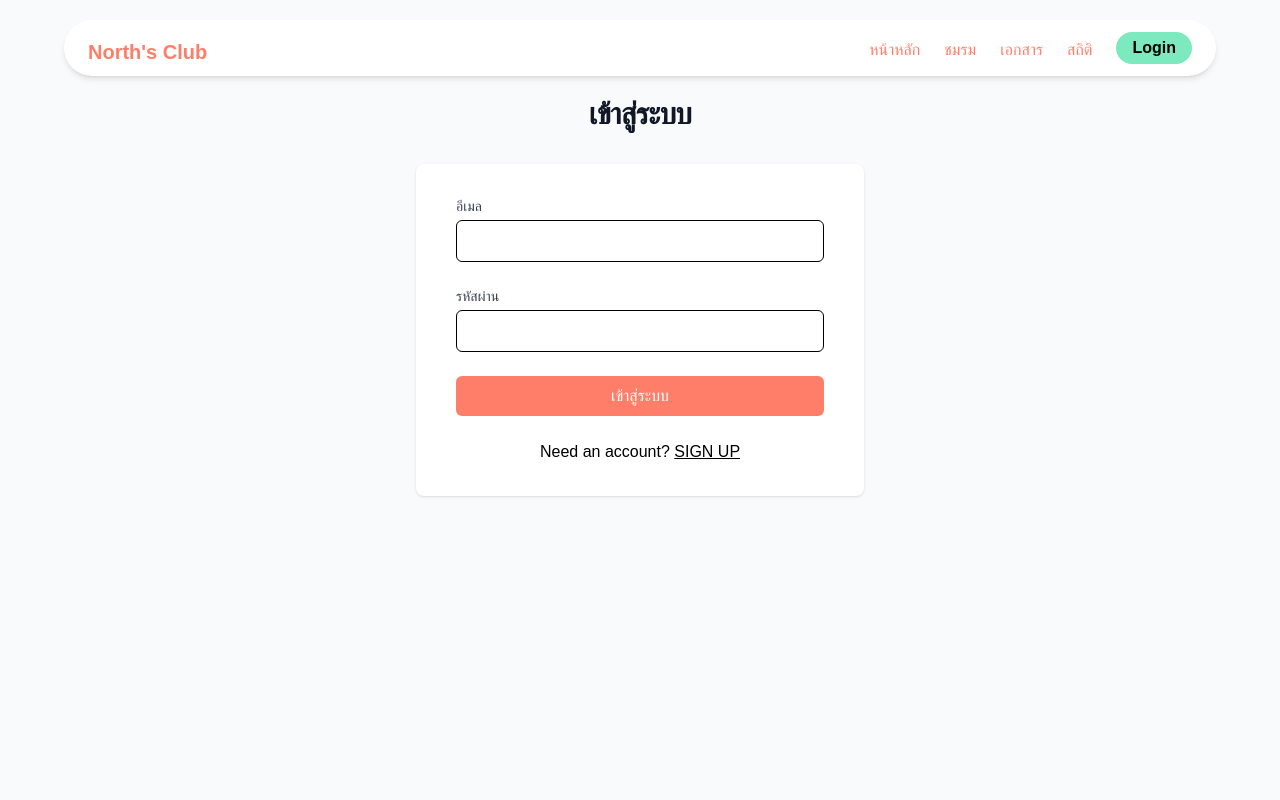
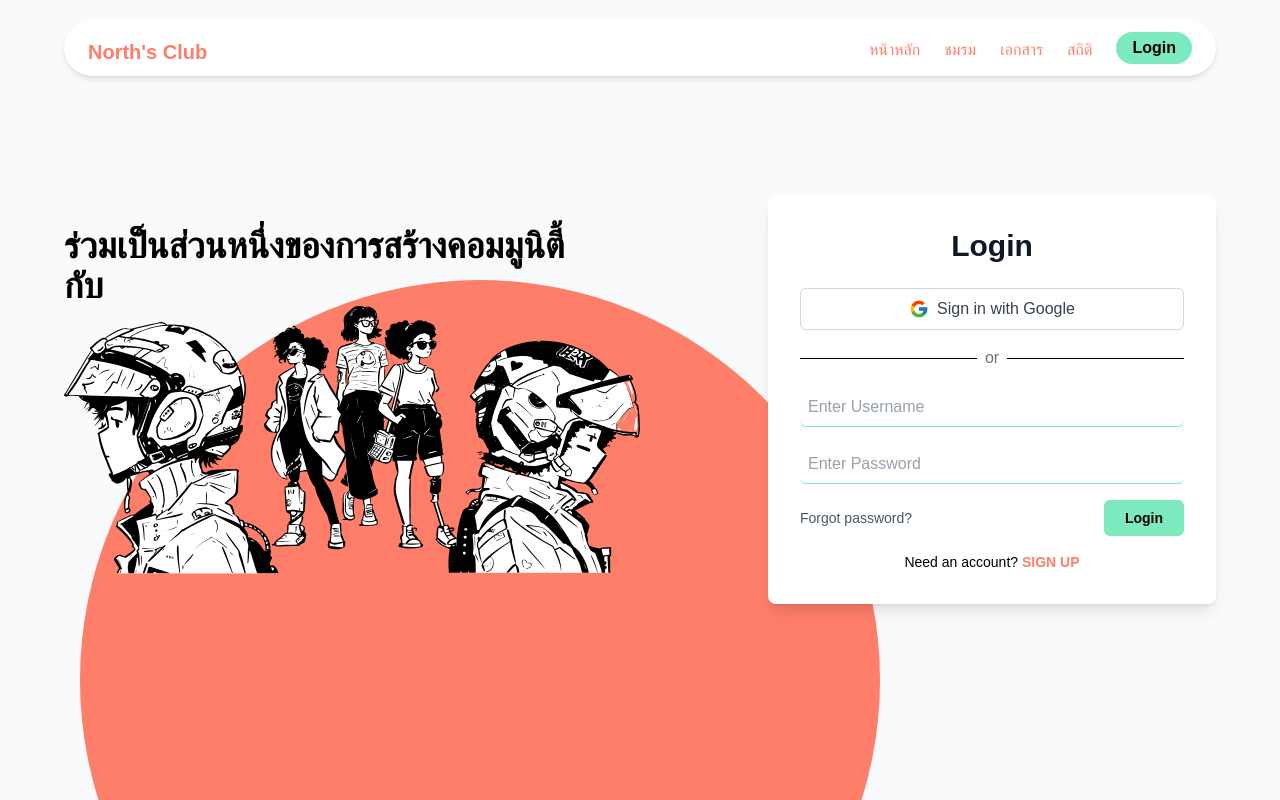
Before and after one commit to PhumipatJ/north-club-app, a React (Vite) app: page /login in a window 1280 px wide. Shown: the top 800 px of the page. Built offline with nearby package versions, Linux system fonts and the light colour scheme.

Commit message:
change login page to match ux/ui design

```diff
--- a/package.json
+++ b/package.json
@@ -21,6 +21,7 @@
     "lucide-react": "^0.475.0",
     "react": "^19.0.0",
     "react-dom": "^19.0.0",
+    "react-icons": "^5.5.0",
     "react-router-dom": "^7.1.5",
     "react-slick": "^0.30.3",
     "slick-carousel": "^1.8.1",
--- a/src/components/sections/Login.jsx
+++ b/src/components/sections/Login.jsx
@@ -1,6 +1,8 @@
 import { useState } from "react";
 import { Link, useNavigate } from "react-router-dom";
+import { FormControl, InputLabel, OutlinedInput, Button } from "@mui/material";
 import supabase from "../../../supabaseClient";
+import { FcGoogle } from "react-icons/fc";
 
 const Login = () => {
   const navigate = useNavigate();
@@ -17,72 +19,101 @@ const Login = () => {
       return;
     }
 
-    console.log("Logging in with:", { email, password });
-
-    const {data, error} = await supabase.auth.signInWithPassword({
-        email : email,
-        password : password,
+    const { data, error } = await supabase.auth.signInWithPassword({
+      email: email,
+      password: password,
     });
 
-    console.log("Response:", data, error);
-    if(error){
+    if (error) {
       setMessage(error.message);
       setEmail("");
       setPassword("");
       return;
     }
 
-    if(data){
+    if (data) {
       navigate("/");
-        return null;
     }
-
   };
 
   return (
-    <div className="min-h-screen bg-gray-50">
-      <div className="pt-24 px-4 sm:px-6 lg:px-8">
-        <div className="max-w-md mx-auto">
-          <h2 className="text-center text-3xl font-bold tracking-tight text-gray-900">
-            เข้าสู่ระบบ
-          </h2>
-          <div className="mt-8 bg-white py-8 px-4 shadow sm:rounded-lg sm:px-10">
-            {message && <p className="text-red-500 text-sm">{message}</p>}
-            <form onSubmit={handleSubmit} className="space-y-6">
+    <div className="min-h-screen flex items-center justify-center bg-gray-50">
+      {/* Circle Background*/}
+      <div className="absolute left-0 -bottom-50 w-lg h-lg bg-[#FF7E69] rounded-full transform translate-y-20 translate-x-20 " style={{width: '800px', height: '800px'}}> {/* Adjusted styling */}
+      </div>
+
+      <div className="flex flex-row items-center justify-between mx-6 max-w-6xl w-full z-0">
+        {/* Left Section - Illustration */}
+        <div className="flex flex-col">
+          <div className="text-4xl font-bold">
+            <p>ร่วมเป็นส่วนหนึ่งของการสร้างคอมมูนิตี้<br/>กับ</p>
+          </div>
           <div>
-                <label className="block text-sm font-medium text-gray-700">อีเมล</label>
+            <img src="/assets/GroupLogin.svg" alt="gourpLogin" className="w-xl h-xl" />
+          </div>
+        </div>
+        <div className="max-w-2xl w-md bg-white shadow-lg rounded-lg overflow-hidden z-10">
+        {/* Right Section - Login Form */}
+        <div className="flex-1 p-8">
+          <h2 className="text-center text-3xl font-bold text-gray-900 mb-6">Login</h2>
+          <div className="mb-4">
+            <button className="flex items-center justify-center w-full border-1 border-gray-300 py-2 rounded-md text-gray-700 hover:bg-gray-100">
+              <FcGoogle className="mr-2" size={20} /> Sign in with Google
+            </button>
+          </div>
+          <div className="relative text-center mb-4">
+            <span className="absolute inset-x-0 top-1/2 border-t"></span>
+            <span className="relative bg-white px-2 text-gray-500">or</span>
+          </div>
+          {message && <p className="text-red-500 text-sm text-center mb-4">{message}</p>}
+          <form onSubmit={handleSubmit} className="space-y-4">
+            <div className="relative"> {/* Added relative wrapper */}
               <input
                 type="email"
-                  className="mt-1 p-2 w-full border rounded-md"
+                placeholder=""
+                className="w-full p-2 outline-none border-b-1 border-[#7CE9BF] rounded-md ring-[#7CE9BF] focus:ring-1 peer" /* Added peer class */
                 value={email}
                 onChange={(e) => setEmail(e.target.value)}
                 required
               />
+              <label htmlFor="email" className="absolute left-2 top-1/2  -translate-y-1/2 pointer-events-none text-gray-400 transition-all
+              peer-focus:text-sm peer-focus:top-0 peer-focus:left-2 peer-focus:text-gray-300 peer-focus:bg-white peer-focus:px-1"> {/* Added label for positioning */}
+                Enter Username
+              </label>
             </div>
-              <div>
-                <label className="block text-sm font-medium text-gray-700">รหัสผ่าน</label>
+            <div className="relative"> {/* Added relative wrapper */}
               <input
                 type="password"
-                  className="mt-1 p-2 w-full border rounded-md"
+                placeholder=""
+                className="w-full p-2 outline-none border-b-1 border-[#7CE9BF] rounded-md ring-[#7CE9BF] focus:ring-1 peer" /* Added peer class */
                 value={password}
                 onChange={(e) => setPassword(e.target.value)}
                 required
               />
+              <label htmlFor="password" className="absolute left-2 top-1/2 -translate-y-1/2 pointer-events-none text-gray-400 transition-all
+              peer-focus:text-sm peer-focus:top-0  peer-focus:left-2 peer-focus:text-gray-300 peer-focus:bg-white peer-focus:px-1"> {/* Added label for positioning */}
+                Enter Password
+              </label>
             </div>
+            <div className="flex flex-row text-right text-sm text-gray-600 items-center justify-between">
+              <Link to="/forgot-password" className="hover:underline">Forgot password?</Link>
               <button
               type="submit"
-                className="w-full bg-[#FF7E69] text-white p-2 rounded-md hover:bg-[#ba5c4c] duration-200 active:bg-[#874337]"
+              className="w-20 bg-[#7CE9BF] text-black font-bold py-2 rounded-md hover:bg-[#2AAE76]"
             >
-                เข้าสู่ระบบ
+              Login
             </button>
-              <p className="text-center">
-              Need an account? <Link to="/register" className="underline">SIGN UP</Link>
-              </p>
+            </div>
 
           </form>
+          <p className="text-center text-sm mt-4">
+            Need an account? <Link to="/register" className="text-[#FF7E69] font-semibold hover:underline">SIGN UP</Link>
+          </p>
         </div>
       </div>
+
       </div>
+
     </div>
   );
 };
```
Also changed, not shown: public/assets/GroupLogin.svg (added), 1 other file (tests, documents, lock files or other folders). Lines whose indentation alone changed are shown as unchanged.
